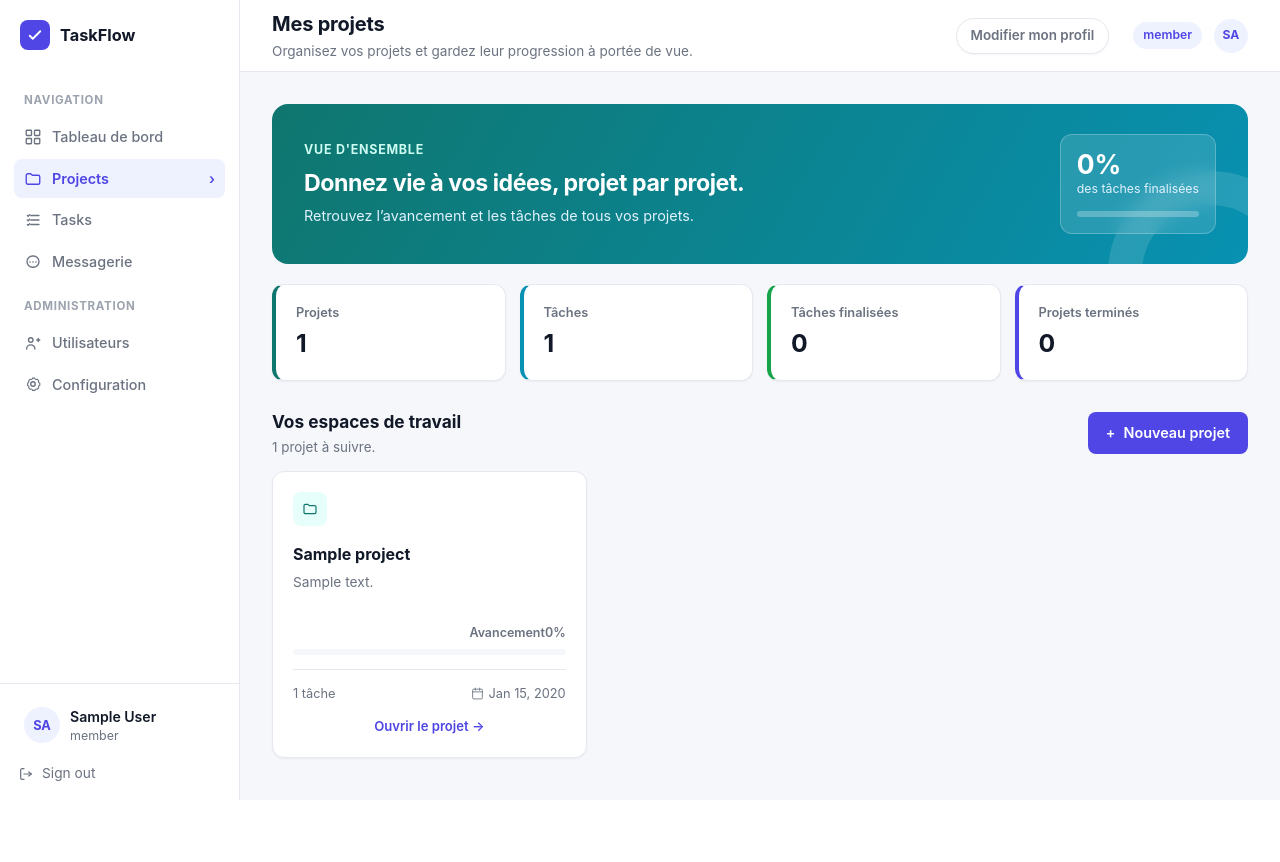
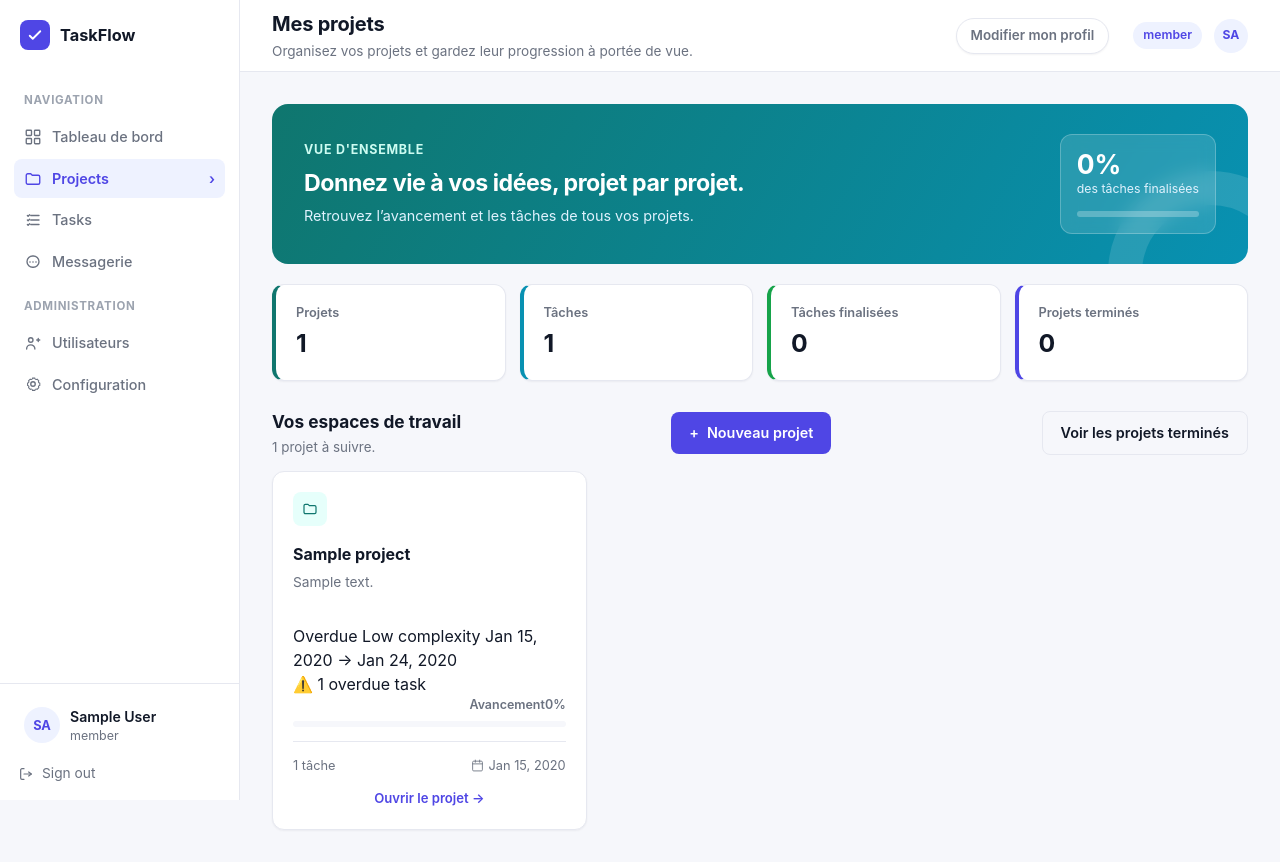
Before and after one commit to workcmtiayon-arch/task_manager, a Django app: page /projects/ in a window 1280 px wide. Before the commit the page ends 800 px from the top, so only its background shows below. Run offline with Django 5.2, Linux system fonts and the light colour scheme; a user stored in the database is signed in; tables that the repository leaves empty hold one stand-in row (values such as "Sample post"); parts of the project's set-up code (start-up, migrations or seed data) failed here and were passed over.

Commit message:
feat(projects): show planning status and task alerts

```diff
--- a/templates/projects/project_list.html
+++ b/templates/projects/project_list.html
@@ -38,6 +38,7 @@
         <a href="{% url 'project_add' %}" class="btn btn--primary" data-modal-trigger>
             <span aria-hidden="true">+</span> Nouveau projet
         </a>
+        <a href="{% url 'completed_projects' %}" class="btn btn--outline">Voir les projets terminés</a>
     </div>
 
     <div class="projects-grid">
@@ -68,6 +69,18 @@
                 <a href="{% url 'project_detail' project.id %}">{{ project.name }}</a>
             </h3>
             <p class="project-card__description">{{ project.description|default:"Aucune description pour ce projet." }}</p>
+
+            <div class="project-card__planning">
+                <span class="project-status project-status--{{ project.display_status|lower }}">
+                    {% if project.display_status == 'UPCOMING' %}Upcoming{% elif project.display_status == 'IN_PROGRESS' %}In Progress{% elif project.display_status == 'OVERDUE' %}Overdue{% else %}Completed{% endif %}
+                </span>
+                <span>{{ project.complexity|title }} complexity</span>
+                <span>{{ project.planned_start_date|date:"M j, Y" }} → {{ project.planned_end_date|date:"M j, Y" }}</span>
+            </div>
+
+            {% if project.late_task_count %}
+            <p class="project-card__alert" role="status">⚠️ {{ project.late_task_count }} overdue task{{ project.late_task_count|pluralize }}</p>
+            {% endif %}
 
             {% if project.task_count %}
             <div class="project-card__progress-row">
```
